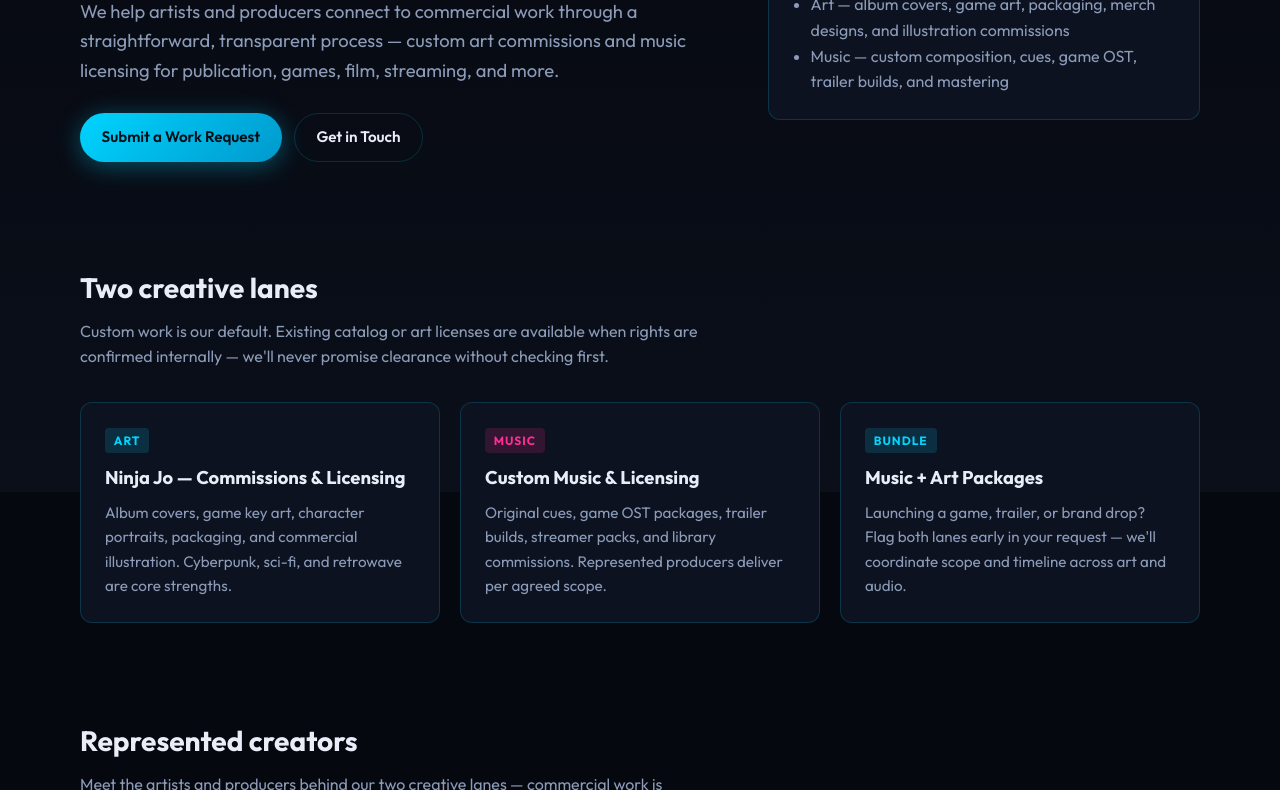
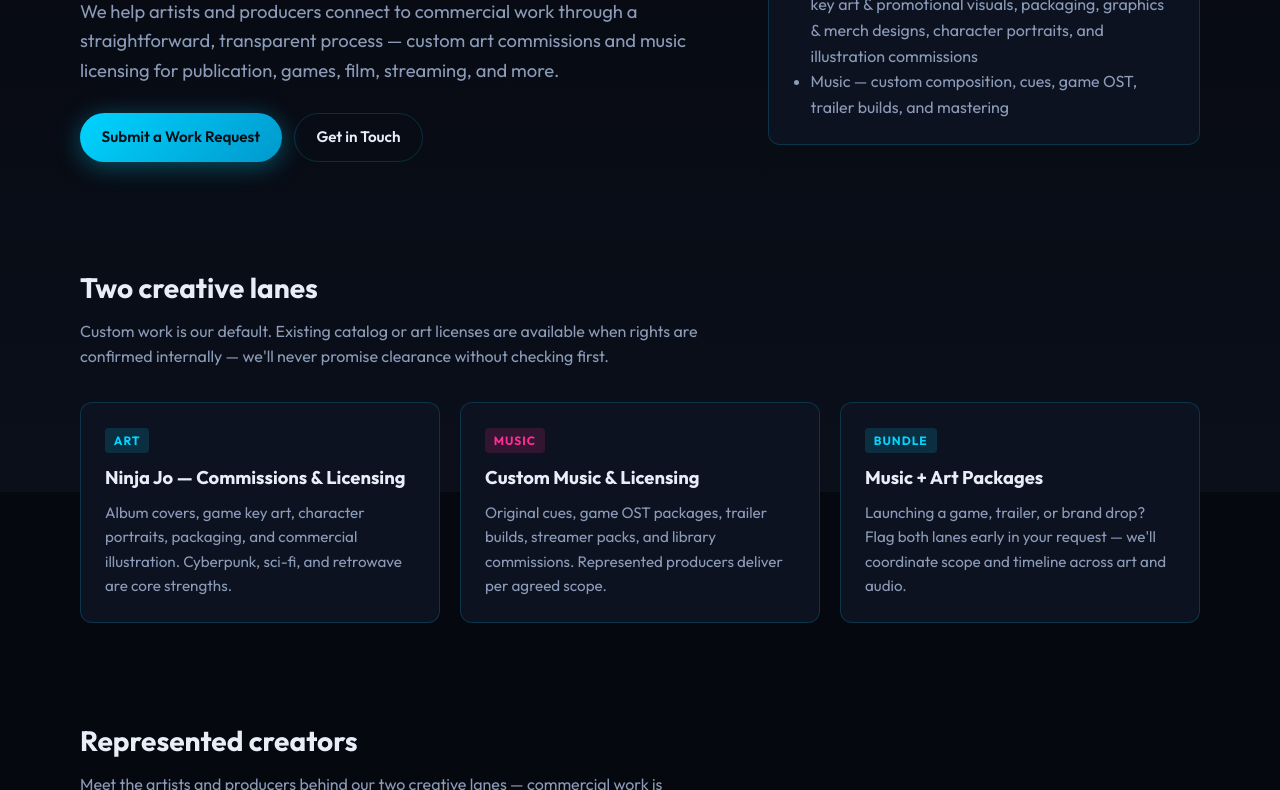
Before and after one commit to talleyman22/ninjajoartworks, a website: page index.html in a window 1280 px wide. Shown: the part 308-1098 px from the top of the page. Drawn offline with Linux system fonts and the light colour scheme.

Commit message:
Expand hero art lane copy with comics, key art, and portraits

```diff
--- a/index.html
+++ b/index.html
@@ -53,7 +53,7 @@
           <ul>
             <li>Scope, quoting, and creator confirmation</li>
             <li>Contracts, invoicing, and delivery coordination</li>
-            <li>Art — album covers, game art, packaging, merch designs, and illustration commissions</li>
+            <li>Art — album &amp; publication covers, comics, game key art &amp; promotional visuals, packaging, graphics &amp; merch designs, character portraits, and illustration commissions</li>
             <li>Music — custom composition, cues, game OST, trailer builds, and mastering</li>
           </ul>
         </div>
```
